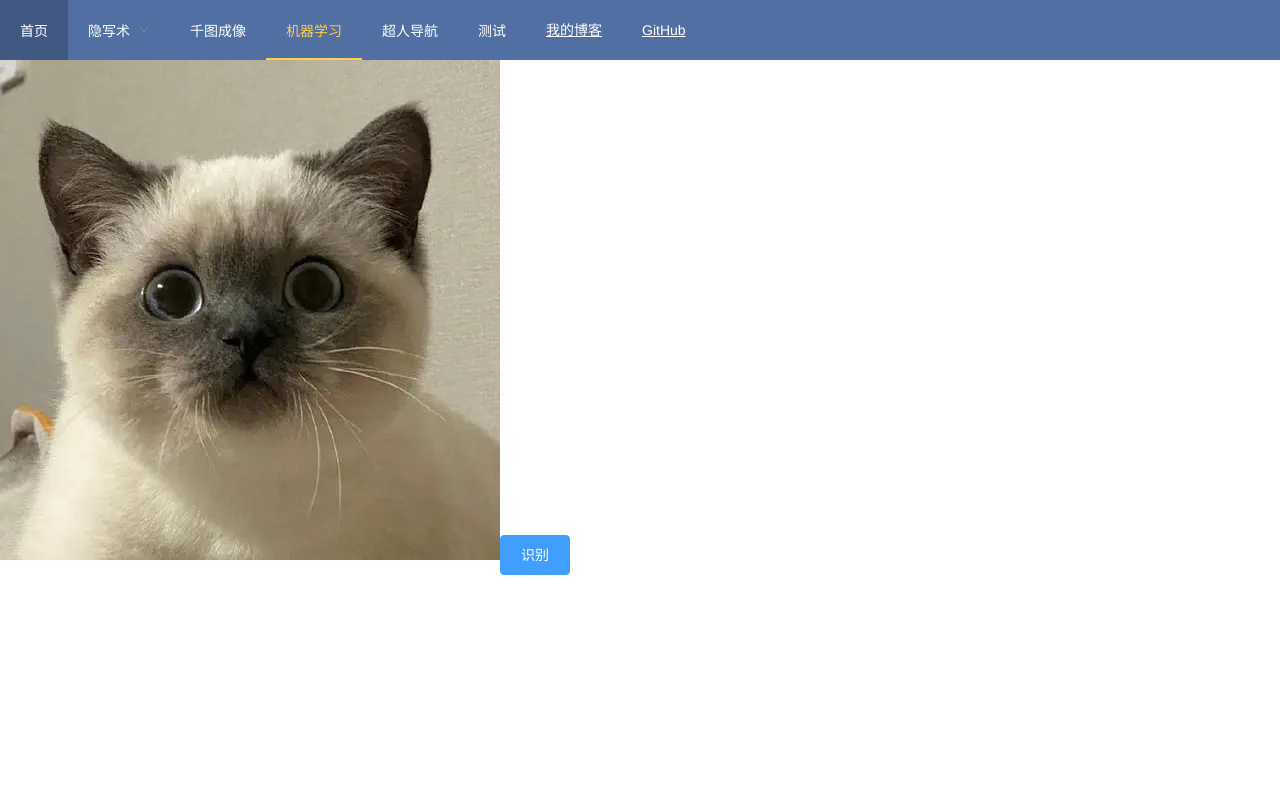
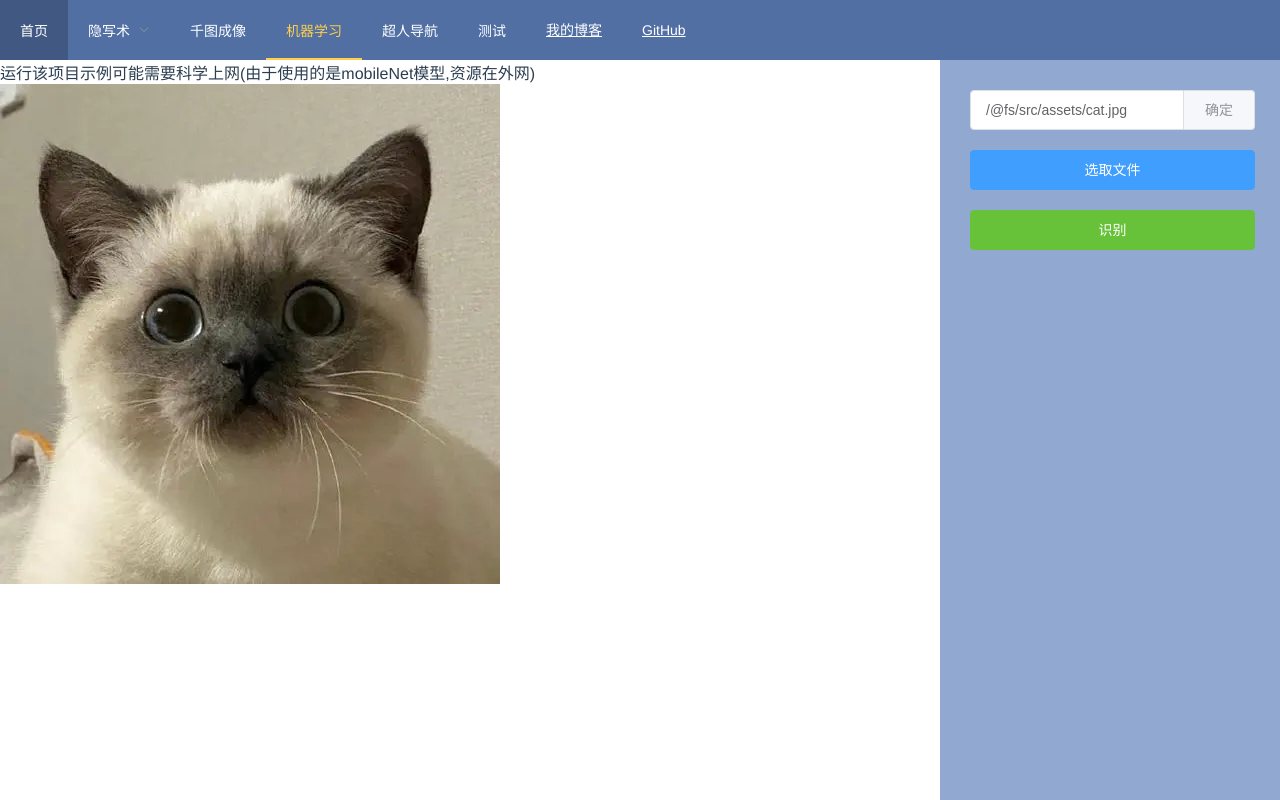
Before and after one commit to wangrongding/frontend-park, a Vue app: page /machine-learning/index in a window 1280 px wide. Built offline with nearby package versions, Linux system fonts and the light colour scheme.

Commit message:
调整tf页面样式

```diff
--- a/src/layout/menu/menu-item.vue
+++ b/src/layout/menu/menu-item.vue
@@ -1,4 +1,3 @@
-
 <script>
 `<template>
     <div>
--- a/src/views/machineLearning/tf.vue
+++ b/src/views/machineLearning/tf.vue
@@ -1,10 +1,41 @@
 <template>
     <div class="page-container" v-loading="loading">
-        <img id="img" src="../../assets/cat.jpg" alt="" />
-        <el-button type="primary" size="default" @click="identify">识别</el-button>
-        <p v-for="(item, index) in infoList" :key="index">
-            图中为: {{ item.className }},概率:{{ item.probability }}
-        </p>
+        <div class="container">
+            <p>运行该项目示例可能需要科学上网(由于使用的是mobileNet模型,资源在外网)</p>
+            <img id="img" :src="imageUrl" alt="" />
+        </div>
+        <div class="side-bar">
+            <el-input
+                style="width: 95%; margin: 10px"
+                placeholder="请输入图片地址"
+                v-model="imageUrl"
+                class="input-with-select"
+            >
+                <el-button slot="append">确定</el-button>
+            </el-input>
+            <el-button
+                style="width: 95%; margin: 10px"
+                type="primary"
+                size="default"
+                @click="selectFile"
+                >选取文件</el-button
+            >
+            <el-button
+                style="width: 95%; margin: 10px"
+                type="success"
+                size="default"
+                @click="identify"
+                >识别</el-button
+            >
+            <p v-for="(item, index) in infoList" :key="index" class="discern-content">
+                图中为:
+                <span>{{ item.className }}</span>
+                ,概率:
+                <span :style="`color:${item.probability > 0.5 ? 'green' : 'red'}`">{{
+                    item.probability
+                }}</span>
+            </p>
+        </div>
     </div>
 </template>
 
@@ -14,11 +45,12 @@ import * as tf from "@tensorflow/tfjs-core";
 import * as mobilenet from "@tensorflow-models/mobilenet";
 //👇解决识别后No backend found in registry.的问题
 import "@tensorflow/tfjs-backend-webgl";
+import { inputFile } from "@/utils/inputFile";
 export default {
     components: {},
     props: {},
     data() {
-        return { loading: false, infoList: [] };
+        return { loading: false, infoList: [], imageUrl: require("../../assets/cat.jpg") };
     },
     computed: {},
     watch: {},
@@ -39,11 +71,33 @@ export default {
             console.log("infoList: ");
             console.log(this.infoList);
         },
+        async selectFile() {
+            let file = await inputFile();
+            console.log(file, "======");
+            this.imageUrl = file[0];
+        },
     },
 };
 </script>
 
 <style scoped lang="scss">
 .page-container {
+    display: flex;
+    width: 100%;
+    flex-direction: row;
+    height: 100%;
+    .container {
+        flex: 1;
+    }
+    .side-bar {
+        background: #91a8d0;
+        width: 300px;
+        text-align: center;
+        padding: 20px;
+        .discern-content {
+            text-align: left;
+            font-weight: bolder;
+        }
+    }
 }
 </style>
--- a/src/views/other/latitude-longitude.vue
+++ b/src/views/other/latitude-longitude.vue
@@ -3,6 +3,7 @@
 </template>
 
 <script>
+/* eslint-disable */
 export default {
     components: {},
     props: {},
--- a/src/views/steganography/img-decryption.vue
+++ b/src/views/steganography/img-decryption.vue
@@ -185,7 +185,7 @@ export default {
     transition: width 0.28s;
     width: 100vw;
     min-width: 1200px;
-    height: 100vh;
+    height: 100%;
     display: flex;
     .operations {
         background: #516fa3;
--- a/src/views/steganography/img-steganography.vue
+++ b/src/views/steganography/img-steganography.vue
@@ -317,7 +317,6 @@ export default {
     transition: width 0.28s;
     width: 100vw;
     min-width: 1200px;
-    height: 100vh;
     display: flex;
     .operations {
         background: #516fa3;
```
Also changed, not shown: 1 other file (tests, documents, lock files or other folders).
